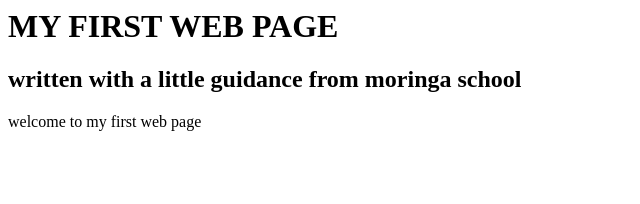
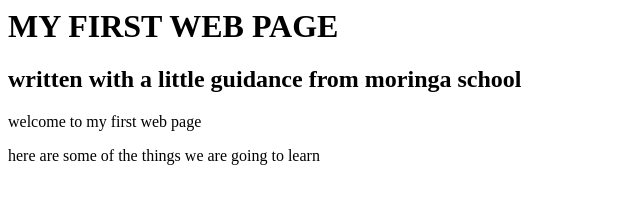
Before and after one commit to loycemimo/hello-world-2, a plain HTML site: page index2.html in a window 1280 px wide. Shown: the whole page, without its empty margins (0-640 px from the left). Drawn offline with Linux system fonts and the light colour scheme.

Commit message:
add the second paragraph

```diff
--- a/index2.html
+++ b/index2.html
@@ -8,5 +8,6 @@
         <h1>MY FIRST WEB PAGE</h1>
         <h2>written with a little guidance from moringa school</h2>
         <p>welcome to my first web page</p>
+        <p>here are some of the things we are going to learn</p>
     </body>
     </html>
```
